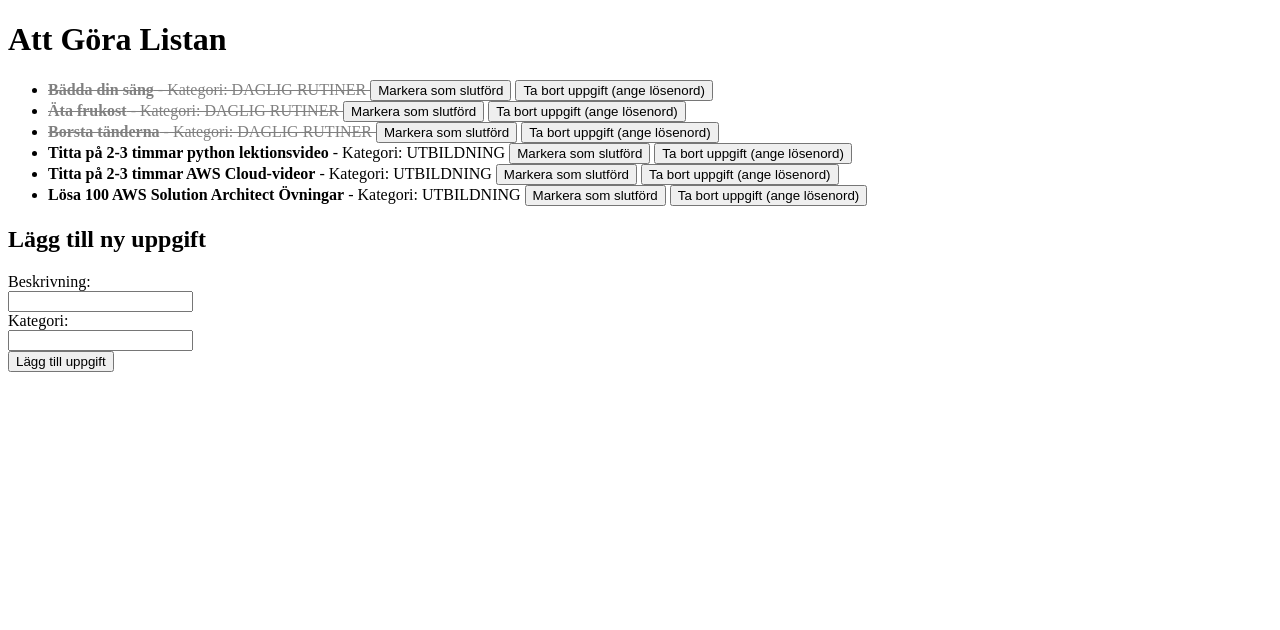
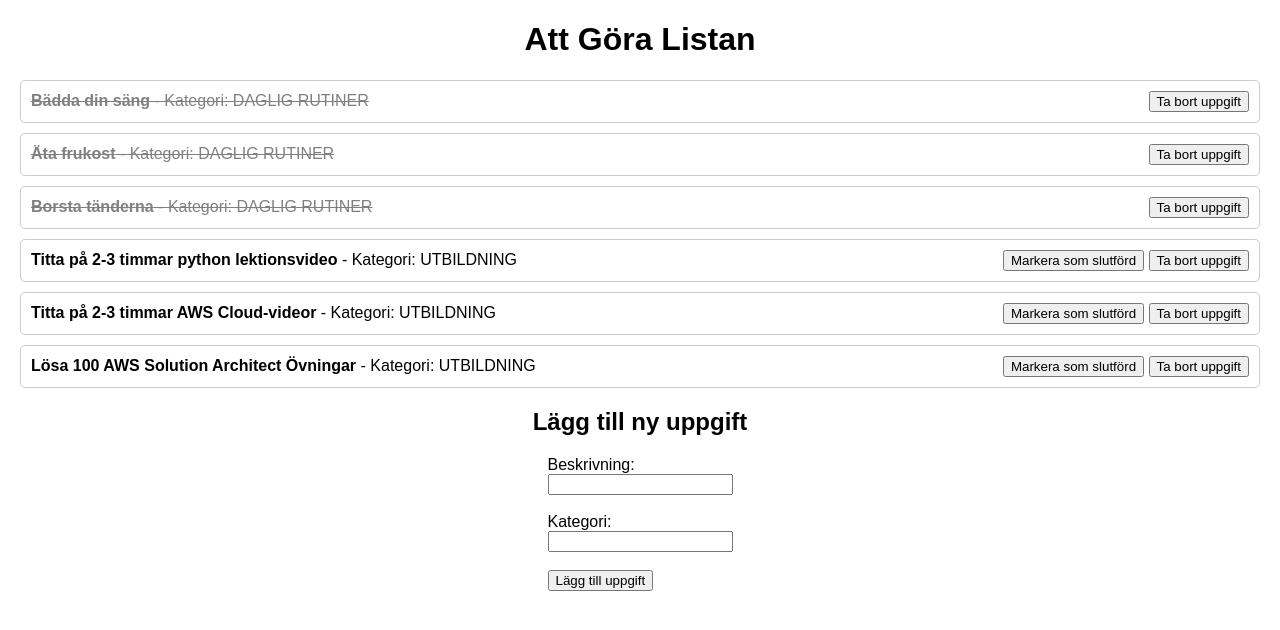
Before and after one commit to yaysin/To-Do_-List_-Flask-Applikation, a Flask app: page / in a window 1280 px wide. Shown: the top 630 px of the page. Run offline with Flask 3, Linux system fonts and the light colour scheme.

Commit message:
Update index.html

```diff
--- a/templates/index.html
+++ b/templates/index.html
@@ -5,12 +5,51 @@
     <meta name="viewport" content="width=device-width, initial-scale=1.0">
     <title>To-Do List</title>
     <style>
+        body {
+            font-family: Arial, sans-serif;
+            margin: 20px;
+            padding: 0;
+        }
+        h1, h2 {
+            text-align: center;
+        }
+        ul {
+            list-style-type: none;
+            padding: 0;
+        }
+        li {
+            margin: 10px 0;
+            padding: 10px;
+            border: 1px solid #ccc;
+            border-radius: 5px;
+            display: flex;
+            align-items: center;
+            justify-content: space-between;
+        }
         .completed {
             text-decoration: line-through;
             color: grey;
         }
         .error-message {
             color: red;
+            text-align: center;
+        }
+        form {
+            display: inline;
+        }
+        .form-container {
+            text-align: center;
+            margin-top: 20px;
+        }
+        .form-container form {
+            display: inline-block;
+            text-align: left;
+        }
+        .delete-form {
+            margin-top: 5px;
+        }
+        .delete-form input {
+            margin-right: 5px;
         }
     </style>
 </head>
@@ -23,41 +62,39 @@
                 <span class="{% if task.status == 'completed' %}completed{% endif %}">
                     <strong>{{ task.description }}</strong> - Kategori: {{ task.category }}
                 </span>
-
-
-                <form action="{{ url_for('complete_task', task_id=task.id) }}" method="post" style="display:inline;">
+                <div>
+                    {% if task.status != 'completed' %}
+                        <form action="{{ url_for('complete_task', task_id=task.id) }}" method="post">
                             <button type="submit">Markera som slutförd</button>
                         </form>
-
-
-                <form action="{{ url_for('delete_task', task_id=task.id) }}" method="post" style="display:inline;">
-                    <button type="button" onclick="document.getElementById('deleteForm{{ task.id }}').style.display='block'">Ta bort uppgift (ange lösenord)</button>
+                    {% endif %}
+                    <button type="button" onclick="document.getElementById('deleteForm{{ task.id }}').style.display='block'">
+                        Ta bort uppgift
+                    </button>
+                </div>
+                <div id="deleteForm{{ task.id }}" class="delete-form" style="display:none;">
+                    <form action="{{ url_for('delete_task', task_id=task.id) }}" method="POST">
+                        <input type="password" name="password" placeholder="Ange lösenord" required>
+                        <button type="submit">Bekräfta</button>
                     </form>
-
-
-                <div id="deleteForm{{ task.id }}" style="display:none;">
-                    <form action="{{ url_for('delete_task', task_id=task.id) }}" method="POST">
-                        <label for="password">Lösenord:</label><br>
-                        <input type="password" id="password" name="password" required><br>
-                        <button type="submit">Ta bort uppgift</button>
-                    </form>
-                    {% if error_message %}
-                        <p class="error-message">{{ error_message }}</p>
-                    {% endif %}
                 </div>
             </li>
         {% endfor %}
     </ul>
 
+    {% if error_message %}
+        <p class="error-message">{{ error_message }}</p>
+    {% endif %}
+
+    <div class="form-container">
         <h2>Lägg till ny uppgift</h2>
         <form action="/" method="post">
             <label for="description">Beskrivning:</label><br>
-        <input type="text" id="description" name="description" required><br>
-
+            <input type="text" id="description" name="description" required><br><br>
             <label for="category">Kategori:</label><br>
-        <input type="text" id="category" name="category" required><br>
-
+            <input type="text" id="category" name="category" required><br><br>
             <button type="submit">Lägg till uppgift</button>
         </form>
+    </div>
 </body>
 </html>
```
Lines whose indentation alone changed are shown as unchanged.
